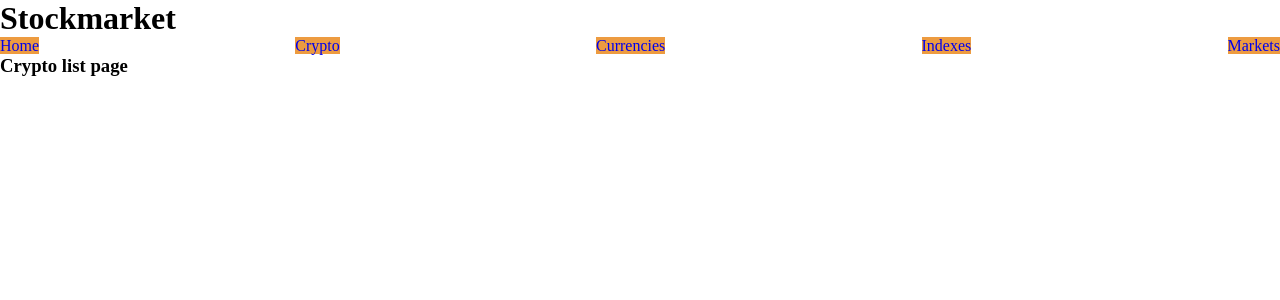
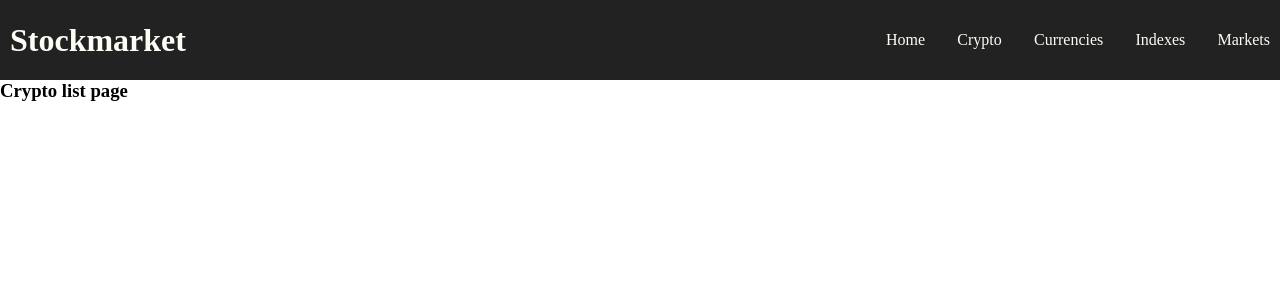
Before and after one commit to paraketsova/market, a React (Create React App) app: page /crypto in a window 1280 px wide. Shown: the top 300 px of the page. Built offline with nearby package versions, Linux system fonts and the light colour scheme.

Commit message:
Group; add a bit of styling to navigation

```diff
--- a/src/App.js
+++ b/src/App.js
@@ -5,14 +5,15 @@ import CurrenciesListPage from './pages/CurrenciesListPage';
 import IndexListPage from './pages/IndexListPage';
 import MarketsListPage from './pages/MarketsListPage';
 import Navigation from './components/Navigation';
+import HeaderStyled from './components/HeaderStyled';
 
 function App() {
   return (
     <div>
-
-      <h1>Stockmarket</h1>
-
-      <Navigation />
+      <HeaderStyled>
+        <h1>Stockmarket</h1>
+        <Navigation />
+      </HeaderStyled>
 
       <Switch>
 
--- a/src/components/HeaderStyled.jsx
+++ b/src/components/HeaderStyled.jsx
@@ -1,6 +1,15 @@
 import styled from 'styled-components';
-import
+import colors from '../Colors';
 
 const HeaderStyled = styled.header`
-  background:
+  background: ${colors.earieBlack};
+  color: ${colors.floralWhite};
+  width: 100vw;
+  display: flex;
+  justify-content: space-between;
+  padding: 10px;
+  height: 10vh;
+  align-items: center;
 `
+
+export default HeaderStyled;
--- a/src/components/StyledUL.jsx
+++ b/src/components/StyledUL.jsx
@@ -5,14 +5,15 @@ const StyledUL = styled.ul`
   list-style: none;
   display: flex;
   justify-content: space-between;
+  width: 30vw;
 
   li{
     a{
       text-decoration: none;
-      background: ${colors.carrotOrange};
+      color: ${colors.floralWhite};
 
       &:hover{
-        color: white;
+        color: ${colors.carrotOrange};
       }
     }
   }
--- a/src/pages/CryptoListPage.jsx
+++ b/src/pages/CryptoListPage.jsx
@@ -1,6 +1,8 @@
 import React from 'react'
 
 export default function CryptoListPage() {
+
+
     return (
         <div>
             <h3>Crypto list page</h3>
```
Also changed, not shown: src/components/Navigation.jsx (line endings or trailing spaces), 1 other file (tests, documents, lock files or other folders).
